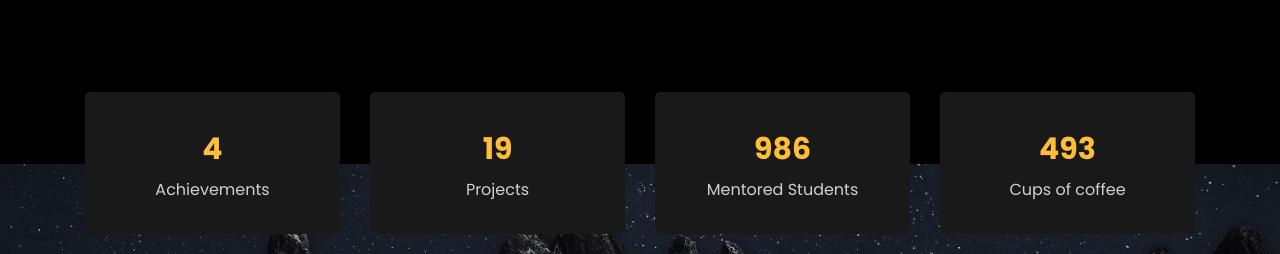
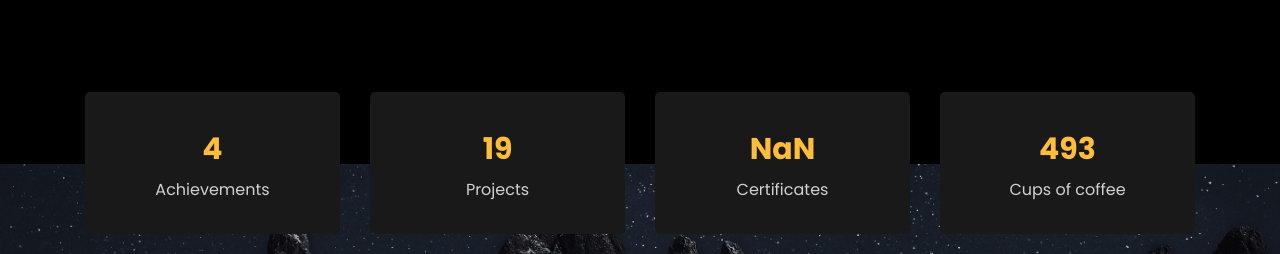
Before and after one commit to meabhaykr/meabhaykr.github.io, a plain HTML site: page index.html in a window 1280 px wide. Shown: the part 5340-5594 px from the top of the page. Drawn offline with Linux system fonts and the light colour scheme; files whose address does not match are found by name.

Commit message:
Update index.html

```diff
--- a/index.html
+++ b/index.html
@@ -610,8 +610,8 @@
           <div class="col-md d-flex justify-content-center counter-wrap ftco-animate">
             <div class="block-18">
               <div class="text">
-                <strong class="number" data-number="1000">0</strong>
-                <span>Mentored Students</span>
+                <strong class="number" data-number="100+">0</strong>
+                <span>Certificates</span>
               </div>
             </div>
           </div>
```
